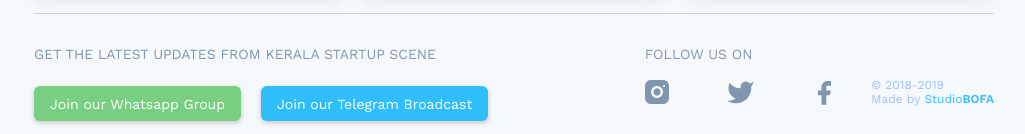
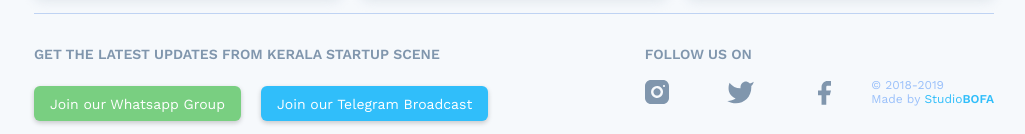
Before and after one commit to makersofkerala/old-website, a website: page public/index.html in a window 1280 px wide. Shown: the part 1210-1344 px from the top of the page, without its empty margins (126-1151 px from the left). Drawn offline with nearby package versions, Linux system fonts and the light colour scheme; a script that the page names is missing.

Commit message:
Style changes

```diff
--- a/public/ui.css
+++ b/public/ui.css
@@ -460,9 +460,8 @@ header#main h2 {
   text-transform: uppercase;
   color: #3F7ADC;
   margin-bottom: 1em;
-  font-weight: 500;
+  font-weight: bold;
   font-size: 14px;
-  white-space: nowrap;
 
 }
 
```
